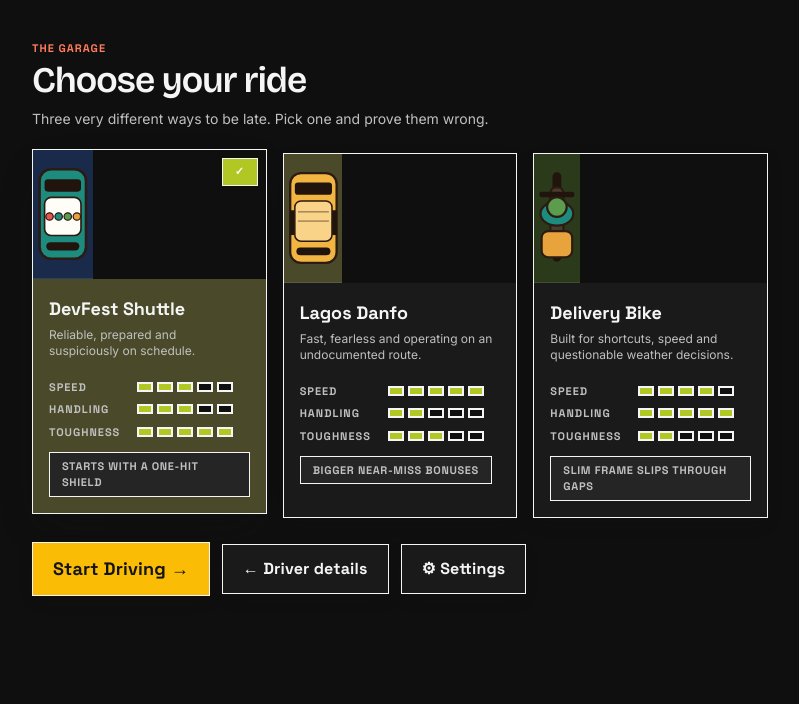
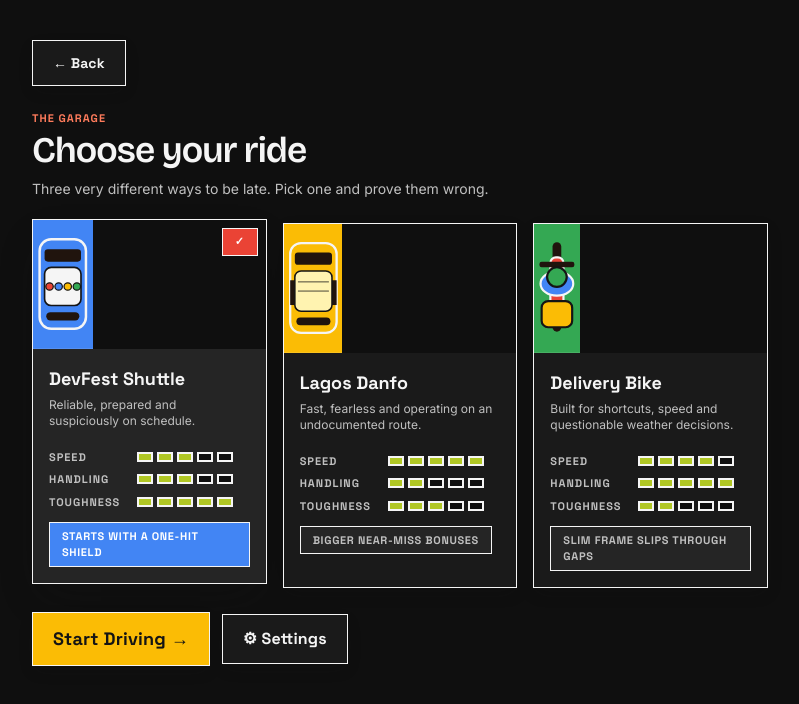
Before and after one commit to Faith000/DevFest-26-Game, a Next.js app: page /play in a window 1280 px wide. Both pictures are taken after typing "Sample" into the empty fields and a click on the button "Choose Your Ride →". Shown: the top 704 px of the page, without its empty margins (240-1039 px from the left). Built offline with nearby package versions, Linux system fonts and the light colour scheme.

Commit message:
Refine play flow UI

```diff
--- a/src/app/page.tsx
+++ b/src/app/page.tsx
@@ -12,17 +12,6 @@
  <Header />
 
  <main className="dot-grid sunset-glow relative flex flex-1 items-center overflow-hidden">
- {/* playful floating blobs */}
- <span
- aria-hidden
- className="anim-float pointer-events-none absolute top-24 right-[8%] hidden h-16 w-16 border-2 border-ink bg-pop-pink lg:block"
- />
- <span
- aria-hidden
- className="anim-float pointer-events-none absolute bottom-40 left-[3%] hidden h-10 w-10 border-2 border-ink bg-pop-purple lg:block"
- style={{ animationDelay:"1.2s" }}
- />
-
  <section className="mx-auto grid w-full max-w-6xl items-center gap-10 px-4 py-16 lg:grid-cols-[1.05fr_0.95fr]">
  <div className="anim-pop-in">
  <div className="flex flex-wrap items-center gap-2">
--- a/src/components/layout/Footer.tsx
+++ b/src/components/layout/Footer.tsx
@@ -9,8 +9,8 @@
  Escape the Lagos Tech Traffic
  </p>
  <p className="mt-2 max-w-md text-sm text-white/60">
- A fan-made promotional game for {site.eventName}, the Google
- Developer Groups Lagos community-led tech conference.
+ A promotional game for {site.eventName}, the Google Developer Groups
+ Lagos community-led tech conference.
  </p>
  </div>
  <div className="flex flex-col gap-2.5 sm:items-end">
--- a/src/features/play/PlayFlow.tsx
+++ b/src/features/play/PlayFlow.tsx
@@ -262,7 +262,7 @@
   if (stage === "setup") {
     return (
       <main className="dot-grid flex min-h-dvh items-center justify-center">
-        <PlayerSetup initial={profile} onDone={handleSetupDone} />
+        <PlayerSetup initial={profile} onBack={() => router.push("/")} onDone={handleSetupDone} />
       </main>
     );
   }
--- a/src/features/play/PlayerSetup.tsx
+++ b/src/features/play/PlayerSetup.tsx
@@ -6,10 +6,11 @@
 
 interface Props {
   initial: PlayerProfile | null;
+  onBack: () => void;
   onDone: (profile: PlayerProfile) => void;
 }
 
-export function PlayerSetup({ initial, onDone }: Props) {
+export function PlayerSetup({ initial, onBack, onDone }: Props) {
   const [name, setName] = useState(initial?.displayName ?? "");
   const [error, setError] = useState<string | null>(null);
 
@@ -25,6 +26,14 @@
 
   return (
     <div className="anim-pop-in mx-auto w-full max-w-md px-4 py-10">
+      <button
+        type="button"
+        onClick={onBack}
+        className="df-btn df-btn-secondary mb-6 px-4 py-2 text-sm"
+      >
+        ← Back
+      </button>
+
       <p className="df-label text-core-red">Driver registration</p>
       <h1 className="mt-1 font-[family-name:var(--font-display)] text-4xl font-semibold tracking-tight">
         Who&apos;s driving today?
--- a/src/features/play/VehicleSelect.tsx
+++ b/src/features/play/VehicleSelect.tsx
@@ -16,11 +16,11 @@
  if (id ==="shuttle") {
  return (
  <svg viewBox="0 0 72 116" className="h-24" role="img" aria-label="DevFest Shuttle van">
- <rect x="8" y="4" width="56" height="108" rx="14" fill="#1d8c7e" stroke="#2b1b12" strokeWidth="3" />
+ <rect x="8" y="4" width="56" height="108" rx="14" fill="#4285f4" stroke="#f5f5f5" strokeWidth="3" />
  <rect x="14" y="16" width="44" height="15" rx="4" fill="#20140d" />
- <rect x="14" y="38" width="44" height="46" rx="8" fill="#fffdf8" stroke="#2b1b12" strokeWidth="2" />
- {["#e2574b","#1d8c7e","#5b9c4f","#e8a33d"].map((c, i) => (
- <circle key={c} cx={20 + i * 11} cy="61" r="4.5" fill={c} stroke="#2b1b12" strokeWidth="1.5" />
+ <rect x="14" y="38" width="44" height="46" rx="8" fill="#f5f5f5" stroke="#141414" strokeWidth="2" />
+ {["#ea4335","#4285f4","#fbbc05","#34a853"].map((c, i) => (
+ <circle key={c} cx={20 + i * 11} cy="61" r="4.5" fill={c} stroke="#141414" strokeWidth="1.5" />
  ))}
  <rect x="16" y="92" width="40" height="10" rx="5" fill="#20140d" />
  </svg>
@@ -29,13 +29,13 @@
  if (id ==="danfo") {
  return (
  <svg viewBox="0 0 76 124" className="h-24" role="img" aria-label="Lagos Danfo bus">
- <rect x="8" y="4" width="60" height="116" rx="14" fill="#f2b542" stroke="#2b1b12" strokeWidth="3" />
+ <rect x="8" y="4" width="60" height="116" rx="14" fill="#fbbc05" stroke="#f5f5f5" strokeWidth="3" />
  <rect x="14" y="16" width="48" height="16" rx="4" fill="#20140d" />
  <rect x="8" y="52" width="8" height="32" fill="#20140d" />
  <rect x="60" y="52" width="8" height="32" fill="#20140d" />
- <rect x="14" y="40" width="48" height="52" rx="8" fill="#f9d387" stroke="#2b1b12" strokeWidth="2" />
- <line x1="18" y1="54" x2="58" y2="54" stroke="#2b1b12" strokeWidth="2" opacity="0.4" />
- <line x1="18" y1="66" x2="58" y2="66" stroke="#2b1b12" strokeWidth="2" opacity="0.4" />
+ <rect x="14" y="40" width="48" height="52" rx="8" fill="#fff3b0" stroke="#141414" strokeWidth="2" />
+ <line x1="18" y1="54" x2="58" y2="54" stroke="#141414" strokeWidth="2" opacity="0.5" />
+ <line x1="18" y1="66" x2="58" y2="66" stroke="#141414" strokeWidth="2" opacity="0.5" />
  <rect x="16" y="100" width="44" height="10" rx="5" fill="#20140d" />
  </svg>
  );
@@ -44,11 +44,11 @@
  <svg viewBox="0 0 42 88" className="h-24" role="img" aria-label="Delivery bike">
  <rect x="17" y="2" width="8" height="18" rx="4" fill="#20140d" />
  <rect x="17" y="66" width="8" height="18" rx="4" fill="#20140d" />
- <rect x="15" y="16" width="12" height="52" rx="5" fill="#4a3c31" stroke="#2b1b12" strokeWidth="2" />
+ <rect x="15" y="16" width="12" height="52" rx="5" fill="#ea4335" stroke="#f5f5f5" strokeWidth="2" />
  <rect x="5" y="20" width="32" height="5" rx="2" fill="#20140d" />
- <rect x="7" y="56" width="28" height="24" rx="6" fill="#e8a33d" stroke="#2b1b12" strokeWidth="2" />
- <ellipse cx="21" cy="40" rx="15" ry="11" fill="#1d8c7e" stroke="#2b1b12" strokeWidth="2" />
- <circle cx="21" cy="34" r="9" fill="#5b9c4f" stroke="#2b1b12" strokeWidth="2" />
+ <rect x="7" y="56" width="28" height="24" rx="6" fill="#fbbc05" stroke="#141414" strokeWidth="2" />
+ <ellipse cx="21" cy="40" rx="15" ry="11" fill="#4285f4" stroke="#f5f5f5" strokeWidth="2" />
+ <circle cx="21" cy="34" r="9" fill="#34a853" stroke="#141414" strokeWidth="2" />
  </svg>
  );
 }
@@ -82,11 +82,17 @@
  bike:"Slim frame slips through gaps",
 };
 
-// Soft tint panels behind each portrait, echoing the vehicle's own colours.
+// Bold Google-colour panels behind each portrait.
 const VEHICLE_TINT: Record<VehicleId, string> = {
- shuttle:"bg-pastel-blue",
- danfo:"bg-pastel-yellow",
- bike:"bg-pastel-green",
+ shuttle:"bg-google-blue",
+ danfo:"bg-google-yellow",
+ bike:"bg-google-green",
+};
+
+const SELECTED_PERK: Record<VehicleId, string> = {
+ shuttle:"bg-google-blue text-white",
+ danfo:"bg-google-yellow text-paper-deep",
+ bike:"bg-google-green text-white",
 };
 
 export function VehicleSelect({ initial, onStart, onBack }: Props) {
@@ -95,6 +101,14 @@
 
  return (
  <div className="anim-pop-in mx-auto w-full max-w-3xl px-4 py-10">
+ <button
+ type="button"
+ onClick={onBack}
+ className="df-btn df-btn-secondary mb-6 px-4 py-2 text-sm"
+ >
+ ← Back
+ </button>
+
  <p className="df-label text-core-red">The Garage</p>
  <h1 className="mt-1 font-[family-name:var(--font-display)] text-4xl font-semibold tracking-tight">
  Choose your ride
@@ -120,7 +134,7 @@
  }`}
  >
  {active && (
- <span className="df-chip absolute top-2 right-2 z-10 bg-core-green px-1.5 py-0 text-[9px] text-white">
+ <span className="df-chip absolute top-2 right-2 z-10 bg-google-red px-1.5 py-0 text-[9px] text-white">
  ✓
  </span>
  )}
@@ -129,7 +143,7 @@
  >
  <VehicleArt id={id} />
  </div>
- <div className={`w-full flex-1 p-4 ${active ?"bg-pastel-yellow" :"bg-surface"}`}>
+ <div className={`w-full flex-1 p-4 ${active ?"bg-surface-2 text-ink" :"bg-surface"}`}>
  <h2 className="font-[family-name:var(--font-grotesk)] text-lg font-bold">
  {v.name}
  </h2>
@@ -139,7 +153,7 @@
  <StatBar label="HANDLING" value={v.stats.handling} />
  <StatBar label="TOUGHNESS" value={v.stats.toughness} />
  </div>
- <p className="df-chip mt-3 border-transparent bg-surface-2 text-ink-soft normal-case tracking-normal">
+ <p className={`df-chip mt-3 border-transparent normal-case tracking-normal ${active ?SELECTED_PERK[id] :"bg-surface-2 text-ink-soft"}`}>
  {PERKS[id]}
  </p>
  </div>
@@ -151,9 +165,6 @@
  <div className="mt-6 flex flex-wrap items-center gap-3">
  <button onClick={() => onStart(selected)} className="df-btn df-btn-accent flex-1 py-4 text-lg sm:flex-none sm:px-12">
  Start Driving →
- </button>
- <button onClick={onBack} className="df-btn df-btn-secondary">
- ← Driver details
  </button>
  <button
  onClick={() => setShowSettings(true)}
--- a/src/features/settings/SettingsModal.tsx
+++ b/src/features/settings/SettingsModal.tsx
@@ -1,6 +1,7 @@
 "use client";
 
 import { useEffect, useRef } from"react";
+import { createPortal } from"react-dom";
 import { useSettings, type AppSettings } from"./useSettings";
 import { gameAudio } from"@/game/systems/audio";
 
@@ -25,13 +26,16 @@
  const closeRef = useRef<HTMLButtonElement>(null);
 
  useEffect(() => {
- closeRef.current?.focus();
  const onKey = (e: KeyboardEvent) => {
  if (e.key ==="Escape") onClose();
  };
  window.addEventListener("keydown", onKey);
  return () => window.removeEventListener("keydown", onKey);
  }, [onClose]);
+
+ useEffect(() => {
+ closeRef.current?.focus();
+ }, []);
 
  const toggle = (key: keyof AppSettings) => {
  const next = !settings[key];
@@ -40,9 +44,11 @@
  if (key ==="sfx") gameAudio.setSfxOn(next);
  };
 
- return (
+ if (typeof document ==="undefined") return null;
+
+ return createPortal(
  <div
- className="anim-pop-in fixed inset-0 z-50 flex items-center justify-center bg-[#201209]/70 p-4 backdrop-blur-sm"
+ className="anim-pop-in fixed inset-0 z-[100] flex items-center justify-center overflow-y-auto bg-black/75 p-4 backdrop-blur-sm sm:p-6"
  role="dialog"
  aria-modal="true"
  aria-labelledby="settings-title"
@@ -50,8 +56,8 @@
  if (e.target === e.currentTarget) onClose();
  }}
  >
- <div className="df-card df-shadow-lg w-full max-w-sm overflow-hidden">
- <div className="flex items-center justify-between border-b border-ink/10 px-5 py-4">
+ <div className="df-card df-shadow-lg my-auto flex max-h-[calc(100dvh-2rem)] w-full max-w-sm flex-col overflow-hidden border-ink/35">
+ <div className="flex shrink-0 items-center justify-between border-b border-ink/15 bg-surface-2 px-5 py-4">
  <h2
  id="settings-title"
  className="font-[family-name:var(--font-display)] text-2xl font-semibold"
@@ -68,7 +74,7 @@
  </button>
  </div>
 
- <div className="p-5">
+ <div className="overflow-y-auto p-5">
  <ul className="space-y-3">
  {OPTIONS.map((o) => (
  <li key={o.key} className="flex items-center justify-between gap-3">
@@ -102,6 +108,7 @@
  </p>
  </div>
  </div>
- </div>
+ </div>,
+ document.body,
  );
 }
```
